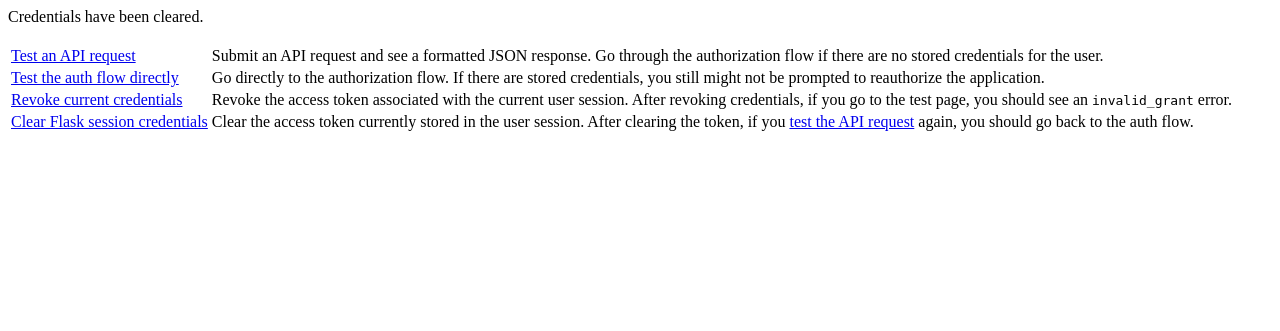
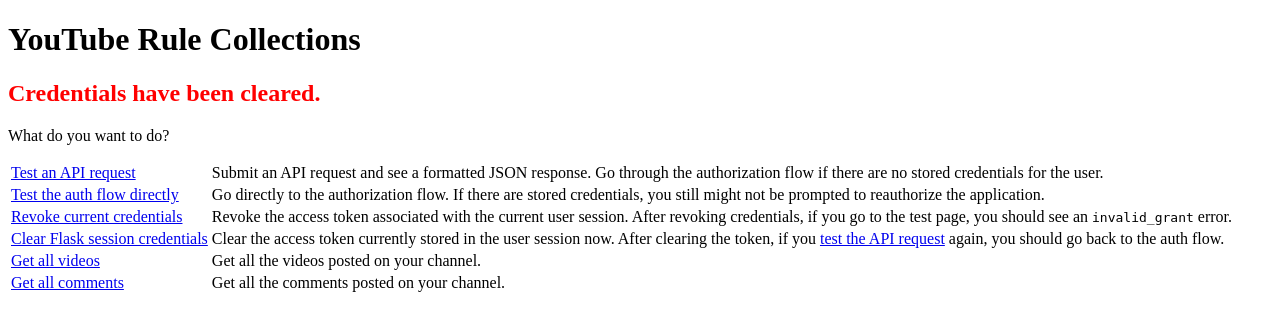
Before and after one commit to Social-Futures-Lab/FilterBuddy, a Django app: page /clear in a window 1280 px wide. Shown: the top 331 px of the page. Run offline with Django 3.2, Linux system fonts and the light colour scheme.

Commit message:
Comments and videos are retrievable now

```diff
--- a/youtube/templates/youtube/home.html
+++ b/youtube/templates/youtube/home.html
@@ -3,7 +3,15 @@
 <body>
 
 <h1>YouTube Rule Collections</h1>
-<p>What do you want to do?.</p>
+
+{% if page_message %}
+    <h2 style="color:Red;">
+    {{ page_message }}
+    </h2>
+{% endif %}
+
+
+<p>What do you want to do?</p>
 
 <table>
           <tr><td><a href="/test">Test an API request</a></td>
--- a/youtube/urls.py
+++ b/youtube/urls.py
@@ -5,6 +5,7 @@ from django.urls import path
 from .views import HomePageView
 from . import views
 
+app_name = 'youtube'
 urlpatterns = [
     path('', views.index, name='home'),
     path('test', views.test_api_request, name='test'),
@@ -14,6 +15,7 @@ urlpatterns = [
     path('clear', views.clear_credentials, name='clear'),
     path('get_comments', views.get_comments, name='get_comments'),
     path('get_videos', views.get_videos, name='get_videos'),
+    path('get_video_comments/<str:video_id>', views.get_video_comments, name='get_video_comments'),
 ]
 
 if settings.DEBUG:
--- a/youtube/views.py
+++ b/youtube/views.py
@@ -70,13 +70,17 @@ def test_api_request(request):
     youtube = googleapiclient.discovery.build(
         API_SERVICE_NAME, API_VERSION, credentials=credentials)
 
-    channel = youtube.channels().list(mine=True, part='snippet').execute()
+    channels = youtube.channels().list(mine=True, part='snippet').execute()
+    for channel in channels['items']:
+        channel['snippet']['publishedAt'] = dateutil.parser.parse(channel['snippet']['publishedAt'])
+    myChannelId = channels["items"][0]["id"]
 
     # Save credentials back to session in case access token was refreshed.
     # ACTION ITEM: In a production app, you likely want to save these
     #              credentials in a persistent database instead.
     request.session['credentials'] = credentials_to_dict(credentials)
-    return render(request, 'youtube/profile.html', channel)
+    request.session['credentials']['myChannelId'] = myChannelId
+    return render(request, 'youtube/profile.html', channels)
     # return JsonResponse(channel)
 
 
@@ -145,15 +149,18 @@ def revoke(request):
       headers = {'content-type': 'application/x-www-form-urlencoded'})
     status_code = getattr(revoke, 'status_code')
     if status_code == 200:
-        return HttpResponse('Credentials successfully revoked.' + print_index_table())
+        page_message = 'Credentials successfully revoked.'
     else:
-        return HttpResponse('An error occurred.' + print_index_table())
+        page_message = 'An error occurred.'
+    return render(request, "youtube/home.html", {'page_message': page_message})
 
 def clear_credentials(request):
     if 'credentials' in request.session:
         del request.session['credentials']
-    return HttpResponse('Credentials have been cleared.<br><br>' +
-          print_index_table())
+    page_message = 'Credentials have been cleared.'
+    return render(request, "youtube/home.html", {'page_message': page_message})
+#    return HttpResponse('Credentials have been cleared.<br><br>' +
+#          print_index_table())
 
 def get_videos(request):
     if 'credentials' not in request.session:
@@ -161,51 +168,87 @@ def get_videos(request):
 
     # Load credentials from the session.
     sc = request.session['credentials']
-    credentials = google.oauth2.credentials.Credentials(
-        token = sc.get('token'),
-        refresh_token = sc.get('refresh_token'),
-        token_uri = sc.get('token_uri'),
-        client_id = sc.get('client_id'),
-        client_secret = sc.get('client_secret'),
-        scopes = sc.get('scopes')
-    )
-    youtube = googleapiclient.discovery.build(
-        API_SERVICE_NAME, API_VERSION, credentials=credentials)
+    if 'myChannelId' not in sc:
+        credentials = google.oauth2.credentials.Credentials(
+            token = sc.get('token'),
+            refresh_token = sc.get('refresh_token'),
+            token_uri = sc.get('token_uri'),
+            client_id = sc.get('client_id'),
+            client_secret = sc.get('client_secret'),
+            scopes = sc.get('scopes')
+        )
+        youtube = googleapiclient.discovery.build(
+            API_SERVICE_NAME, API_VERSION, credentials=credentials)
 
-    channels = youtube.channels().list(mine=True, part='snippet').execute()
-    myChannelId = channels["items"][0]["id"]
+        channels = youtube.channels().list(mine=True, part='snippet').execute()
+        myChannelId = channels["items"][0]["id"]
+        sc['myChannelId'] = myChannelId
+    else:
+        myChannelId = sc['myChannelId']
 
-    videoFetchUrl = "https://www.googleapis.com/youtube/v3/search?order=date&part=snippet&channelId=%s&maxResults=1000&key=%s" % (myChannelId, DEVELOPER_KEY,)
+    videoFetchUrl = "https://www.googleapis.com/youtube/v3/search?order=date&part=snippet&type=video&channelId=%s&maxResults=1000&key=%s" % (myChannelId, DEVELOPER_KEY,)
 
-    videoIds = []
+    videos = []
     with urllib.request.urlopen(videoFetchUrl) as url:
         data = json.loads(url.read().decode())
+        for video in data['items']:
+            video['snippet']['publishedAt'] = dateutil.parser.parse(video['snippet']['publishedAt'])
     return render(request, 'youtube/videos.html', {'videos': data['items']})
 
+
 def get_comments(request):
-    video_id = "rKCqRuthJKI"
+    if 'credentials' not in request.session:
+        return authorize(request)
+
+    # Load credentials from the session.
+    sc = request.session['credentials']
+    if 'myChannelId' not in sc:
+        credentials = google.oauth2.credentials.Credentials(
+            token = sc.get('token'),
+            refresh_token = sc.get('refresh_token'),
+            token_uri = sc.get('token_uri'),
+            client_id = sc.get('client_id'),
+            client_secret = sc.get('client_secret'),
+            scopes = sc.get('scopes')
+        )
+        youtube = googleapiclient.discovery.build(
+            API_SERVICE_NAME, API_VERSION, credentials=credentials)
+
+        channels = youtube.channels().list(mine=True, part='snippet').execute()
+        myChannelId = channels["items"][0]["id"]
+        sc['myChannelId'] = myChannelId
+    else:
+        myChannelId = sc['myChannelId']
+
+    videoFetchUrl = "https://www.googleapis.com/youtube/v3/search?order=date&part=snippet&type=video&channelId=%s&maxResults=1000&key=%s" % (myChannelId, DEVELOPER_KEY,)
+    myVideoIds = []
+    with urllib.request.urlopen(videoFetchUrl) as url:
+        data = json.loads(url.read().decode())
+        for item in data['items']:
+            if 'videoId' in item['id'].keys():
+                myVideoIds.append(item['id']['videoId'])
 
     youtube = googleapiclient.discovery.build(API_SERVICE_NAME, API_VERSION, developerKey = DEVELOPER_KEY)
+
+    myComments = []
+    for video_id in myVideoIds:
+        comments = get_comments_from_video(youtube, video_id)
+        myComments += comments
+    myComments = sorted(myComments, key=lambda k: k['snippet']['publishedAt'], reverse=True)
+    return render(request, 'youtube/comments.html', {'comments': myComments})
+
+def get_video_comments(request, video_id):
+    youtube = googleapiclient.discovery.build(API_SERVICE_NAME, API_VERSION, developerKey = DEVELOPER_KEY)
     comments = get_comments_from_video(youtube, video_id)
-    return render(request, 'youtube/comments.html', {'comments': comments})
-
+    return render(request, 'youtube/comments.html', {'comments': comments, 'video_id': video_id})
 
 def get_comments_from_video(youtube, video_id):
-    video_response = youtube.commentThreads().list(part="snippet", videoId=video_id, textFormat="plainText").execute()
     comments = []
-    # Get the first set of comments
-    for item in video_response['items']:
-        # Extracting comments
-        comment = item['snippet']['topLevelComment']
-        comment['snippet']['publishedAt'] = dateutil.parser.parse(comment['snippet']['publishedAt'])
-        if (item['snippet']['totalReplyCount'] > 0):
-            replies = get_replies(youtube, item['id'])
-            comment['replies'] = replies
-        comments.append(comment)
-
-    # Keep getting comments from the following pages
-    while ("nextPageToken" in video_response):
-        video_response = youtube.commentThreads().list(part="snippet", videoId=video_id, pageToken=video_response["nextPageToken"], textFormat="plainText").execute()
+    vid_stats = youtube.videos().list(part="statistics", id=video_id).execute()
+    comment_count = vid_stats.get("items")[0].get("statistics").get("commentCount")
+    if (comment_count and int(comment_count)>0):
+        video_response = youtube.commentThreads().list(part="snippet", videoId=video_id, textFormat="plainText").execute()
+        # Get the first set of comments
         for item in video_response['items']:
             # Extracting comments
             comment = item['snippet']['topLevelComment']
@@ -214,6 +257,18 @@ def get_comments_from_video(youtube, video_id):
                 replies = get_replies(youtube, item['id'])
                 comment['replies'] = replies
             comments.append(comment)
+
+        # Keep getting comments from the following pages
+        while ("nextPageToken" in video_response):
+            video_response = youtube.commentThreads().list(part="snippet", videoId=video_id, pageToken=video_response["nextPageToken"], textFormat="plainText").execute()
+            for item in video_response['items']:
+                # Extracting comments
+                comment = item['snippet']['topLevelComment']
+                comment['snippet']['publishedAt'] = dateutil.parser.parse(comment['snippet']['publishedAt'])
+                if (item['snippet']['totalReplyCount'] > 0):
+                    replies = get_replies(youtube, item['id'])
+                    comment['replies'] = replies
+                comments.append(comment)
     return comments
 
 
```
Also changed, not shown: youtube/templates/youtube/comments.html (+14 -1 lines), youtube/templates/youtube/profile.html (+14 -6 lines), youtube/templates/youtube/videos.html (+11 -1 lines).
